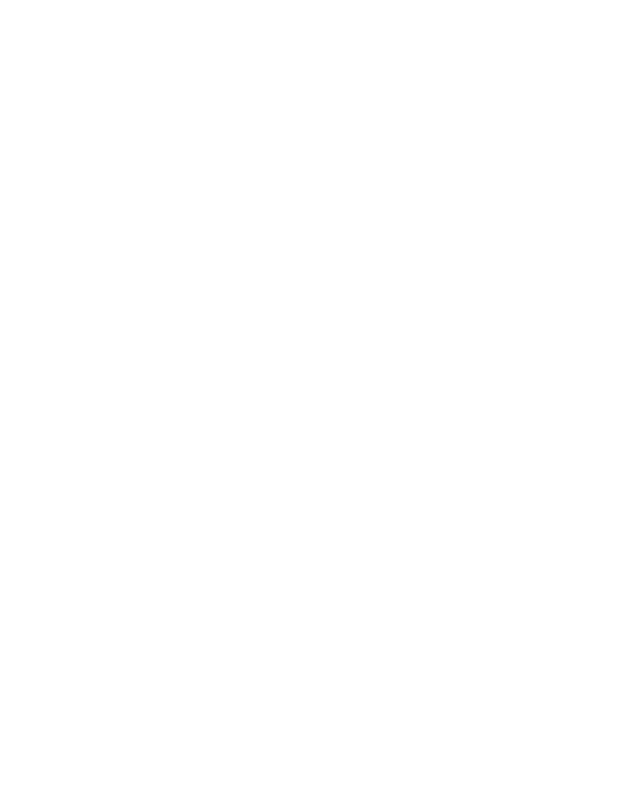
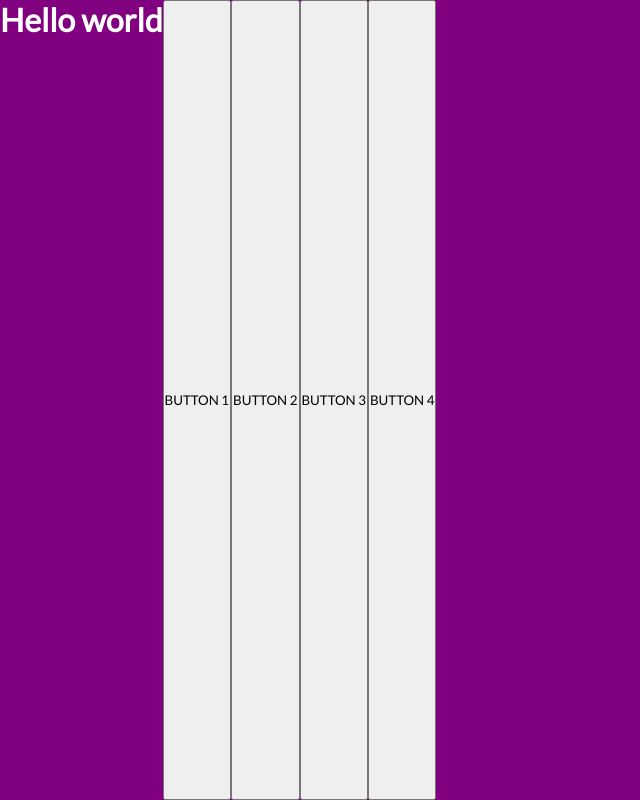
Before and after one commit to Bbxblack00/esercizio13-js, a plain HTML site: page index.html in a window 1280 px wide. Shown: the whole page, without its empty margins (0-640 px from the left). Drawn offline with nearby package versions, Linux system fonts and the light colour scheme.

Commit message:
esercizio live

```diff
--- a/css/style.css
+++ b/css/style.css
@@ -0,0 +1,17 @@
+* {
+    margin: 0;
+    padding: 0;
+    box-sizing: border-box;
+    font-family: 'Lato';
+}
+.container {
+    display: flex;
+    margin: 0 auto;
+    width: 100vw;
+    height: 100vh;
+    background-color: purple;
+    color: white
+}
+.bg-red {
+  color: red;
+}
--- a/index.html
+++ b/index.html
@@ -12,9 +12,12 @@
     </head>
     <body>
         <div class="container">
-            <div class="row">
+            <h1>Hello world</h1>
 
-            </div>
+            <button class="btn">BUTTON 1</button>
+            <button class="btn">BUTTON 2</button>
+            <button class="btn">BUTTON 3</button>
+            <button class="btn">BUTTON 4</button>
         </div>
     </body>
 </html>
--- a/js/script.js
+++ b/js/script.js
@@ -1,7 +1,47 @@
+
+function test() {
+
+  var btns = $('.btn');
+
+  // btns.each(function() {
+  //   console.log($(this));
+  // })
 
 
 
+  // for (var i = 0; i < btns.length; i++) {
+  //
+  //   var btn = $(btns[i]);
+  //   btn.addClass('bg-red')
+  //
+  // }
+
+
+
+
+  // $('.btn').each(function() {
+  //
+  //   console.log($(this));
+  //
+  // });
+
+
+  $('.btn').each(function() {
+
+    var myBtn = $(this)
+
+    // myBtn.pretend('prova');
+    myBtn.html(myBtn.html() = 'prova');
+
+  });
+
+
+
+}
+
 function init() {
+
+  test();
 
 }
 
```
